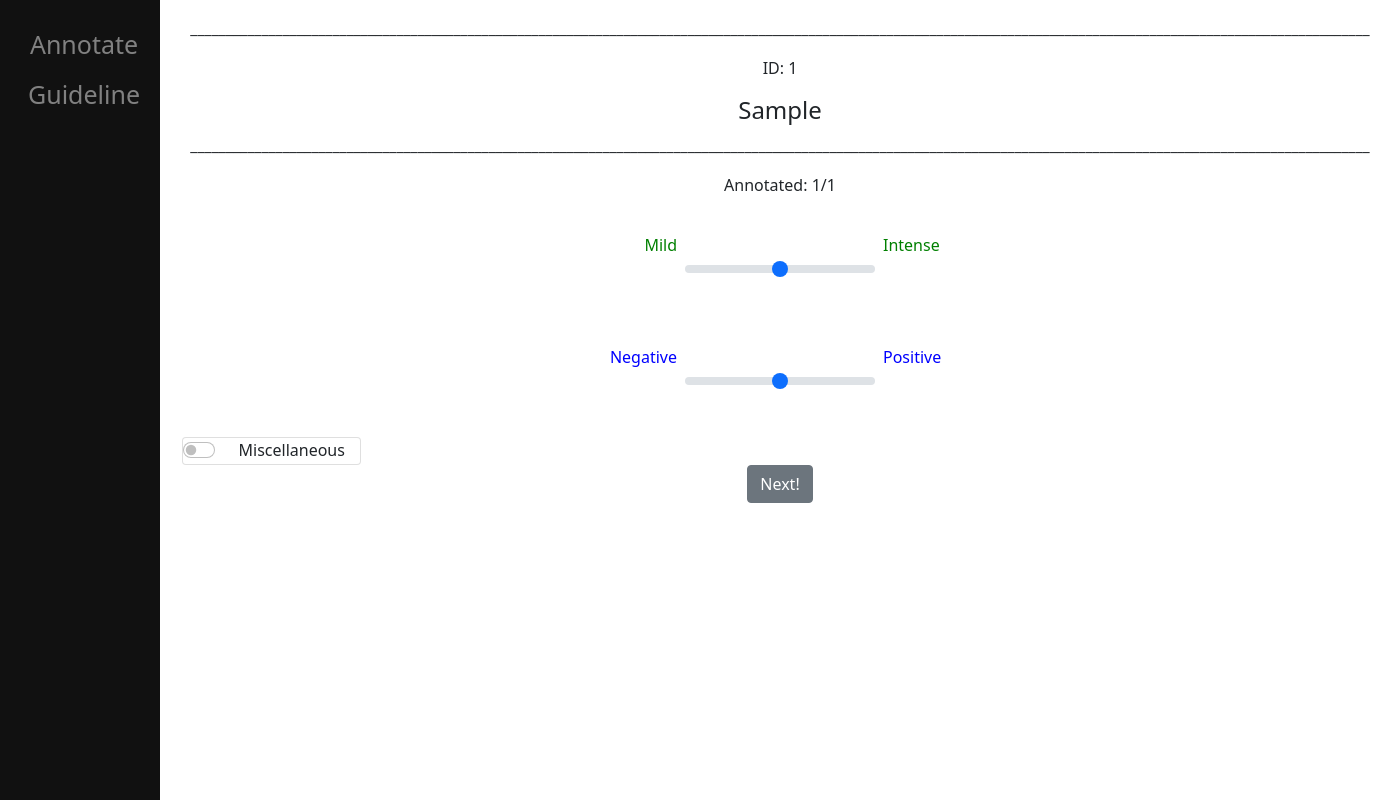
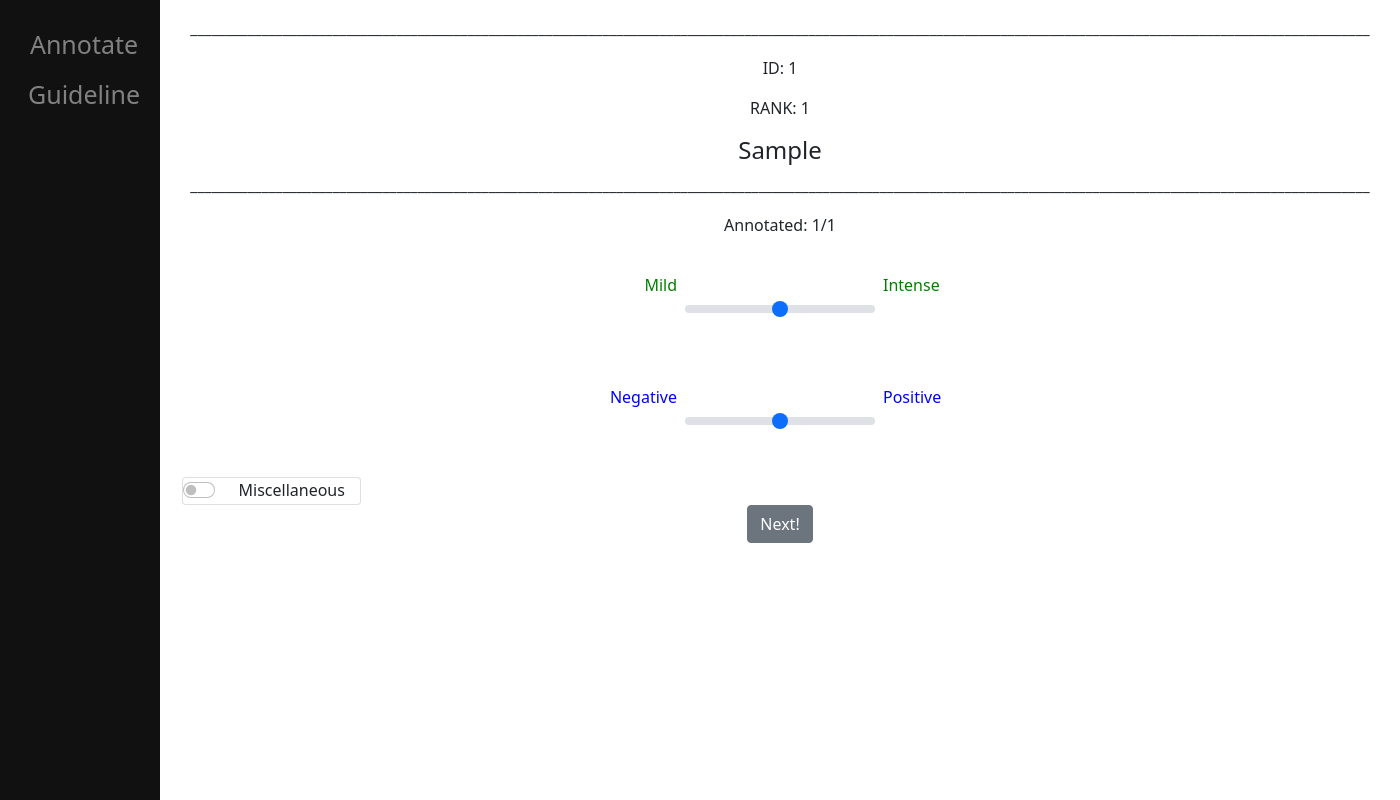
Before and after one commit to sebkeil/vaAnnotation, a Django app: page /annotate/1 in a window 1400 px wide. Run offline with Django 3.2, Linux system fonts and the light colour scheme; tables that the repository leaves empty hold one stand-in row (values such as "Sample post").

Commit message:
update ranking drafting

```diff
--- a/database_script.py
+++ b/database_script.py
@@ -11,14 +11,20 @@ NOTE: DO NOT RUN FILE AS A WHOLE
 
 from main.models import AnnotationBox
 import pandas as pd
+import random
 
 sent_df = pd.read_csv('reuters_sample200.csv', index_col=0)
 
+random_idxs = random.sample(range(1, len(sent_df)+1), len(sent_df))
+
+j = 0
 for i, row in sent_df.iterrows():
     a = AnnotationBox()
     a.id = i
     a.article_id = int(row['article_id'])
     a.sentence = str(row['sentences'])
+    a.rank_idx = int(random_idxs[j])
     a.save()
+    j += 1
 
 quit()
--- a/main/models.py
+++ b/main/models.py
@@ -10,10 +10,10 @@ class AnnotationBox(models.Model):
 
     sentence = models.CharField(max_length=2000)
     id = models.IntegerField(primary_key=True)
-    article_id = models.IntegerField()
+    article_id = models.IntegerField(null=True)
     valence = models.DecimalField(max_digits=4, decimal_places=2, null=True)
     arousal = models.DecimalField(max_digits=4, decimal_places=2, null=True)
-    rank_value = models.DecimalField(max_digits=4, decimal_places=2, default=random.uniform(0,1))
+    rank_idx = models.IntegerField()
     is_annotated = models.BooleanField(default=False)
     is_miscellaneous = models.BooleanField(default=False)
     is_drafted = models.BooleanField(default=False)
--- a/main/templates/main/annotate.html
+++ b/main/templates/main/annotate.html
@@ -4,6 +4,7 @@
 
 <p class="display-5"> Valence-Arousal Labeling Tool </p>
 <p>_________________________________________________________________________________________________________________________________</p>
+
 
 <form method="post" action="">
     {% csrf_token %}
--- a/main/templates/main/sentence_view.html
+++ b/main/templates/main/sentence_view.html
@@ -60,6 +60,7 @@
 
         <p> ______________________________________________________________________________________________________________________________________________________________________</p>
         <p> ID: {{id}} </p>
+        <p> RANK: {{rank_idx}} </p>
         <h4> {{sentence}}</h4>
         <p> ______________________________________________________________________________________________________________________________________________________________________</p>
 
--- a/main/views.py
+++ b/main/views.py
@@ -4,6 +4,7 @@ from django.shortcuts import render
 from django.http import HttpResponse, HttpResponseRedirect
 from .models import AnnotationBox
 import random
+import numpy as np
 
 
 def index(response):
@@ -11,9 +12,11 @@ def index(response):
 
 def annotate_view(response):
     if response.method == "POST":
-        # NOTE: implement AL query here to get new id
+
+        # populate possible choices
         possible_choices = [a for a in list(AnnotationBox.objects.filter(is_drafted=False))]
-        new_choice = random.choice(possible_choices)
+        #new_choice = random.choice(possible_choices)
+        new_choice = possible_choices[np.argmin([choice.rank_idx for choice in possible_choices])]
         new_choice.is_drafted = True
 
         return HttpResponseRedirect(f"/annotate/{new_choice.id}")
@@ -33,12 +36,14 @@ def sentence_view(response, id):
         annotation_box.save()
 
         # NOTE: implement AL query here to get new id
-        possible_ids = [a.id for a in AnnotationBox.objects.filter(is_drafted=False)]
+        #possible_ids = [a.id for a in AnnotationBox.objects.filter(is_drafted=False)]
+        possible_choices = [a for a in list(AnnotationBox.objects.filter(is_drafted=False))]
 
-        if len(possible_ids):
-            new_id = random.choice(possible_ids)
-            # toDO: add another attribute is_chosen that is activated here immediately, to avoid double annotations
-            return HttpResponseRedirect(f"/annotate/{new_id}")
+        if len(possible_choices):
+            #new_id = random.choice(possible_ids)
+            new_choice = possible_choices[np.argmin([choice.rank_idx for choice in possible_choices])]
+            new_choice.is_drafted = True
+            return HttpResponseRedirect(f"/annotate/{new_choice.id}")
 
         else:
             return HttpResponse(response, "<h1> congrats! You have labeled all the data! </h1>")
@@ -50,6 +55,7 @@ def sentence_view(response, id):
                "id": annotation_box.id,
                'total_annotated': total_annotated,
                 'total': total,
+               'rank_idx': annotation_box.rank_idx,
                }
 
     return render(response, "main/sentence_view.html", context)
```
Also changed, not shown: main/migrations/0006_auto_20220524_1054.py (added).
